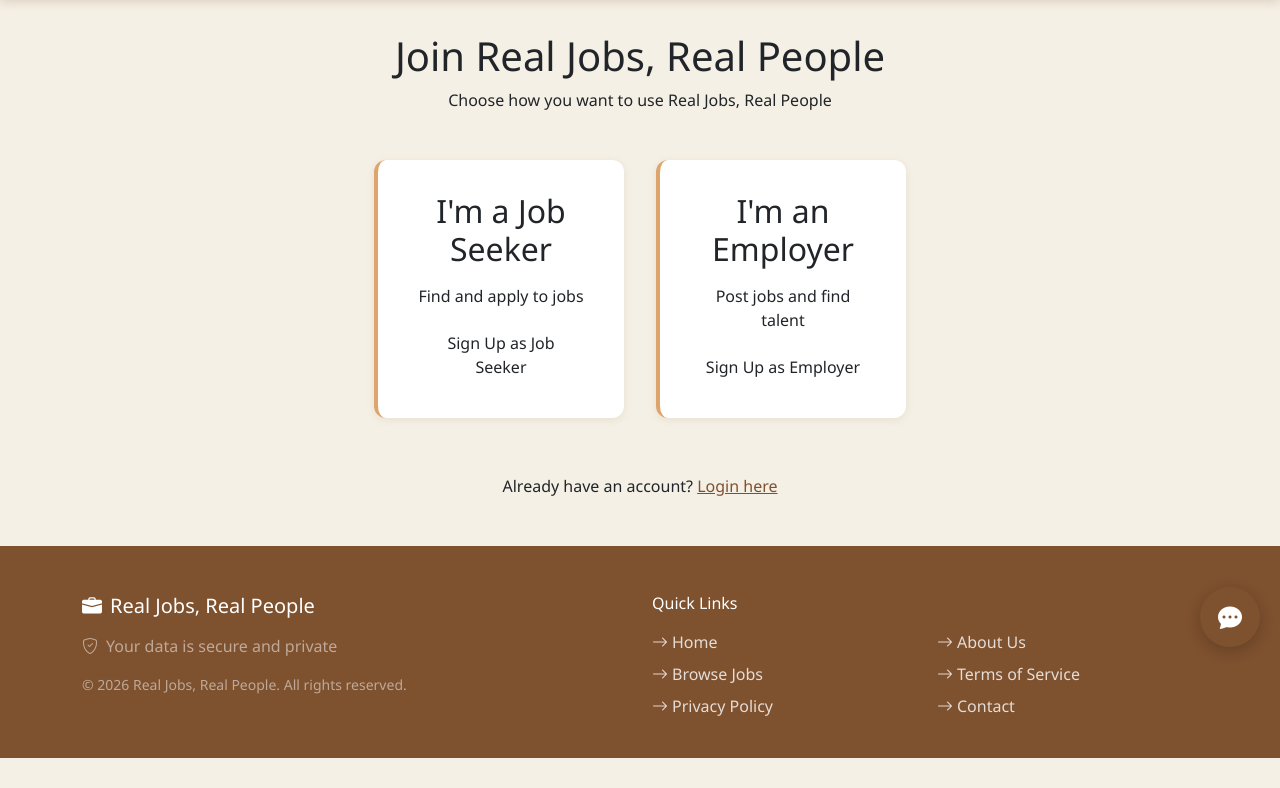
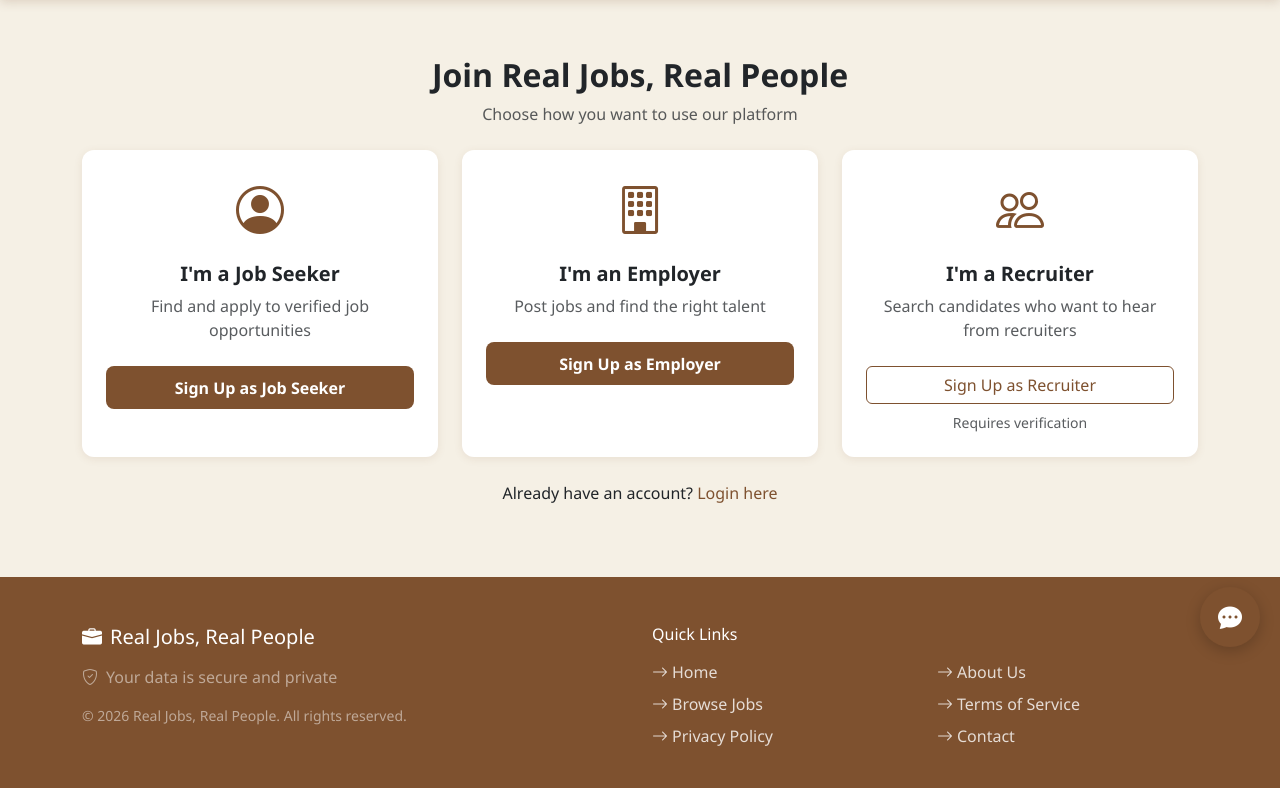
Before and after one commit to mfish324/Job-Board, a Django app: page /signup/ in a window 1280 px wide. Shown: the part 133-921 px from the top of the page. Before the commit the page ends 891 px from the top, so only its background shows below. Run offline with Django 5.2, Linux system fonts and the light colour scheme.

Commit message:
Add recruiter user type with verification and admin approval
- Add recruiter fields to UserProfile (agency, LinkedIn, approval status)
- Add RecruiterSignUpForm and RecruiterProfileForm
- Add recruiter_signup and recruiter_dashboard views
- Modify candidate_search to allow verified recruiters
- Add allow_recruiter_contact opt-in for job seekers
- Add admin approval workflow with bulk actions
- Create recruiter dashboard template showing verification status
- Update signup_choice with recruiter option

🤖 Generated with [Claude Code](https://claude.com/claude-code)

Co-Authored-By: Claude Opus 4.5 <noreply@anthropic.com>

```diff
--- a/jobs/templates/jobs/signup_choice.html
+++ b/jobs/templates/jobs/signup_choice.html
@@ -3,30 +3,53 @@
 {% block title %}Sign Up - Real Jobs, Real People{% endblock %}
 
 {% block content %}
-<div style="max-width: 600px; margin: 0 auto; text-align: center;">
-    <h1>Join Real Jobs, Real People</h1>
-    <p>Choose how you want to use Real Jobs, Real People</p>
+<div class="container py-4">
+    <div class="text-center mb-4">
+        <h1 class="h2 fw-bold">Join Real Jobs, Real People</h1>
+        <p class="text-muted">Choose how you want to use our platform</p>
+    </div>
 
-    <div style="display: flex; gap: 2rem; margin-top: 3rem; justify-content: center;">
-        <div style="flex: 1; max-width: 250px;">
-            <div class="job-card" style="text-align: center; padding: 2rem;">
-                <h2>I'm a Job Seeker</h2>
-                <p style="margin: 1rem 0;">Find and apply to jobs</p>
-                <a href="{% url 'jobseeker_signup' %}" class="btn" style="display: block;">Sign Up as Job Seeker</a>
+    <div class="row justify-content-center g-4">
+        <!-- Job Seeker Card -->
+        <div class="col-md-4">
+            <div class="card h-100 text-center">
+                <div class="card-body p-4">
+                    <i class="bi bi-person-circle text-primary" style="font-size: 3rem;"></i>
+                    <h3 class="h5 fw-bold mt-3">I'm a Job Seeker</h3>
+                    <p class="text-muted mb-4">Find and apply to verified job opportunities</p>
+                    <a href="{% url 'jobseeker_signup' %}" class="btn btn-primary w-100">Sign Up as Job Seeker</a>
+                </div>
             </div>
         </div>
 
-        <div style="flex: 1; max-width: 250px;">
-            <div class="job-card" style="text-align: center; padding: 2rem;">
-                <h2>I'm an Employer</h2>
-                <p style="margin: 1rem 0;">Post jobs and find talent</p>
-                <a href="{% url 'employer_signup' %}" class="btn" style="display: block;">Sign Up as Employer</a>
+        <!-- Employer Card -->
+        <div class="col-md-4">
+            <div class="card h-100 text-center">
+                <div class="card-body p-4">
+                    <i class="bi bi-building text-primary" style="font-size: 3rem;"></i>
+                    <h3 class="h5 fw-bold mt-3">I'm an Employer</h3>
+                    <p class="text-muted mb-4">Post jobs and find the right talent</p>
+                    <a href="{% url 'employer_signup' %}" class="btn btn-primary w-100">Sign Up as Employer</a>
+                </div>
+            </div>
+        </div>
+
+        <!-- Recruiter Card -->
+        <div class="col-md-4">
+            <div class="card h-100 text-center">
+                <div class="card-body p-4">
+                    <i class="bi bi-people text-primary" style="font-size: 3rem;"></i>
+                    <h3 class="h5 fw-bold mt-3">I'm a Recruiter</h3>
+                    <p class="text-muted mb-4">Search candidates who want to hear from recruiters</p>
+                    <a href="{% url 'recruiter_signup' %}" class="btn btn-outline-primary w-100">Sign Up as Recruiter</a>
+                    <small class="text-muted d-block mt-2">Requires verification</small>
+                </div>
             </div>
         </div>
     </div>
 
-    <p style="margin-top: 2rem;">
-        Already have an account? <a href="{% url 'login' %}" style="color: #7e512f;">Login here</a>
+    <p class="text-center mt-4">
+        Already have an account? <a href="{% url 'login' %}" class="text-decoration-none">Login here</a>
     </p>
 </div>
 {% endblock %}
--- a/jobs/urls.py
+++ b/jobs/urls.py
@@ -11,6 +11,7 @@ urlpatterns = [
     path('signup/', views.signup_choice, name='signup_choice'),
     path('signup/jobseeker/', views.jobseeker_signup, name='jobseeker_signup'),
     path('signup/employer/', views.employer_signup, name='employer_signup'),
+    path('signup/recruiter/', views.recruiter_signup, name='recruiter_signup'),
     path('login/', views.user_login, name='login'),
     path('logout/', views.user_logout, name='logout'),
 
@@ -42,6 +43,9 @@ urlpatterns = [
 
     # Employer URLs
     path('employer/dashboard/', views.employer_dashboard, name='employer_dashboard'),
+
+    # Recruiter URLs
+    path('recruiter/dashboard/', views.recruiter_dashboard, name='recruiter_dashboard'),
     path('employer/post-job/', views.post_job, name='post_job'),
     path('employer/job/<int:job_id>/edit/', views.edit_job, name='edit_job'),
     path('employer/job/<int:job_id>/delete/', views.delete_job, name='delete_job'),
--- a/jobs/views.py
+++ b/jobs/views.py
@@ -19,9 +19,9 @@ from .models import (Job, UserProfile, JobApplication, PhoneVerification, EmailV
                      ApplicationTag, ApplicationTagAssignment, EmailTemplate, Notification,
                      EmailLog, Message, EmployerTeam, TeamMember, TeamInvitation, ActivityLog,
                      ChatLog)
-from .forms import JobSeekerSignUpForm, EmployerSignUpForm, JobPostForm, JobApplicationForm
-from .forms import (JobSeekerSignUpForm, EmployerSignUpForm, JobPostForm,
-                   JobApplicationForm, JobSeekerProfileForm, EmployerProfileForm)
+from .forms import (JobSeekerSignUpForm, EmployerSignUpForm, RecruiterSignUpForm,
+                   JobPostForm, JobApplicationForm, JobSeekerProfileForm,
+                   EmployerProfileForm, RecruiterProfileForm)
 from .utils import (generate_verification_code, generate_verification_token,
                    send_phone_verification_code, send_email_verification,
                    format_phone_number, is_valid_phone_number)
@@ -222,6 +222,56 @@ def employer_signup(request):
         form = EmployerSignUpForm()
     return render(request, 'jobs/signup.html', {'form': form, 'user_type': 'Employer'})
 
+
+def recruiter_signup(request):
+    if request.method == 'POST':
+        form = RecruiterSignUpForm(request.POST)
+        if form.is_valid():
+            # Validate phone number
+            phone_number = form.cleaned_data.get('phone_number')
+            if not is_valid_phone_number(phone_number):
+                messages.error(request, 'Please enter a valid phone number.')
+                return render(request, 'jobs/signup.html', {'form': form, 'user_type': 'Recruiter'})
+
+            # Create user
+            user = form.save()
+            username = form.cleaned_data.get('username')
+            password = form.cleaned_data.get('password1')
+            user = authenticate(username=username, password=password)
+            login(request, user)
+
+            # Create phone verification
+            formatted_phone = format_phone_number(phone_number)
+            verification_code = generate_verification_code()
+            PhoneVerification.objects.create(
+                user=user,
+                phone_number=formatted_phone,
+                verification_code=verification_code
+            )
+
+            # Send SMS verification code
+            if send_phone_verification_code(formatted_phone, verification_code):
+                messages.success(request, 'Recruiter account created! Please verify your phone number.')
+            else:
+                messages.warning(request, 'Account created, but we could not send verification code. Please contact support.')
+
+            # Create email verification
+            verification_token = generate_verification_token()
+            EmailVerification.objects.create(
+                user=user,
+                verification_token=verification_token
+            )
+
+            # Send email verification
+            send_email_verification(user, verification_token)
+
+            # Redirect to phone verification
+            return redirect('verify_phone')
+    else:
+        form = RecruiterSignUpForm()
+    return render(request, 'jobs/signup.html', {'form': form, 'user_type': 'Recruiter'})
+
+
 @ratelimit(key='ip', rate='10/m', method='POST', block=True)
 def user_login(request):
     if request.method == 'POST':
@@ -236,6 +286,8 @@ def user_login(request):
             if hasattr(user, 'userprofile'):
                 if user.userprofile.user_type == 'employer':
                     return redirect('employer_dashboard')
+                elif user.userprofile.user_type == 'recruiter':
+                    return redirect('recruiter_dashboard')
             return redirect('home')
         else:
             messages.error(request, 'Invalid username or password.')
@@ -256,6 +308,36 @@ def employer_dashboard(request):
         'jobs': employer_jobs
     }
     return render(request, 'jobs/employer_dashboard.html', context)
+
+
+@login_required
+def recruiter_dashboard(request):
+    """Dashboard for recruiter users showing verification status and candidate search access"""
+    if not hasattr(request.user, 'userprofile') or request.user.userprofile.user_type != 'recruiter':
+        messages.error(request, 'Access denied. Recruiter account required.')
+        return redirect('home')
+
+    profile = request.user.userprofile
+    verification_status = profile.get_recruiter_verification_status()
+    is_fully_verified = profile.is_recruiter_verified()
+
+    # Count candidates available (only if recruiter is verified)
+    candidates_count = 0
+    if is_fully_verified:
+        candidates_count = UserProfile.objects.filter(
+            user_type='job_seeker',
+            profile_searchable=True,
+            allow_recruiter_contact=True
+        ).count()
+
+    context = {
+        'profile': profile,
+        'verification_status': verification_status,
+        'is_fully_verified': is_fully_verified,
+        'candidates_count': candidates_count,
+    }
+    return render(request, 'jobs/recruiter_dashboard.html', context)
+
 
 @login_required
 def post_job(request):
@@ -444,6 +526,8 @@ def edit_profile(request):
 
     if profile.user_type == 'job_seeker':
         form_class = JobSeekerProfileForm
+    elif profile.user_type == 'recruiter':
+        form_class = RecruiterProfileForm
     else:
         form_class = EmployerProfileForm
 
@@ -2209,17 +2293,34 @@ def job_analytics(request, job_id):
 
 @login_required
 def candidate_search(request):
-    """Search for candidates/job seekers (employer only)"""
-    # Verify user is an employer
-    if not hasattr(request.user, 'userprofile') or request.user.userprofile.user_type != 'employer':
-        messages.error(request, 'Access denied. Employer account required.')
-        return redirect('home')
+    """Search for candidates/job seekers (employer or verified recruiter)"""
+    # Verify user is an employer or verified recruiter
+    if not hasattr(request.user, 'userprofile'):
+        messages.error(request, 'Access denied. Employer or recruiter account required.')
+        return redirect('home')
+
+    profile = request.user.userprofile
+    is_employer = profile.user_type == 'employer'
+    is_recruiter = profile.user_type == 'recruiter'
+
+    if not is_employer and not is_recruiter:
+        messages.error(request, 'Access denied. Employer or recruiter account required.')
+        return redirect('home')
+
+    # Recruiters must be fully verified and approved
+    if is_recruiter and not profile.is_recruiter_verified():
+        messages.warning(request, 'Your recruiter account must be fully verified and approved to search candidates.')
+        return redirect('recruiter_dashboard')
 
     # Base queryset: only verified job seekers with searchable profiles
     candidates = UserProfile.objects.filter(
         user_type='job_seeker',
         profile_searchable=True
     ).select_related('user')
+
+    # For recruiters, only show candidates who opted-in to recruiter contact
+    if is_recruiter:
+        candidates = candidates.filter(allow_recruiter_contact=True)
 
     # Only show candidates who have verified (at least email or phone)
     verified_candidates = []
@@ -2293,44 +2394,67 @@ def candidate_search(request):
         'has_resume': has_resume,
         'has_linkedin': has_linkedin,
         'all_locations': all_locations,
-        'total_results': candidates.count()
+        'total_results': candidates.count(),
+        'is_recruiter': is_recruiter,
     }
     return render(request, 'jobs/candidate_search.html', context)
 
 
 @login_required
 def candidate_detail(request, profile_id):
-    """View candidate profile details (employer only)"""
-    # Verify user is an employer
-    if not hasattr(request.user, 'userprofile') or request.user.userprofile.user_type != 'employer':
-        messages.error(request, 'Access denied. Employer account required.')
-        return redirect('home')
-
-    profile = get_object_or_404(UserProfile, id=profile_id, user_type='job_seeker')
+    """View candidate profile details (employer or verified recruiter)"""
+    # Verify user is an employer or verified recruiter
+    if not hasattr(request.user, 'userprofile'):
+        messages.error(request, 'Access denied. Employer or recruiter account required.')
+        return redirect('home')
+
+    user_profile = request.user.userprofile
+    is_employer = user_profile.user_type == 'employer'
+    is_recruiter = user_profile.user_type == 'recruiter'
+
+    if not is_employer and not is_recruiter:
+        messages.error(request, 'Access denied. Employer or recruiter account required.')
+        return redirect('home')
+
+    # Recruiters must be fully verified and approved
+    if is_recruiter and not user_profile.is_recruiter_verified():
+        messages.warning(request, 'Your recruiter account must be fully verified and approved to view candidates.')
+        return redirect('recruiter_dashboard')
+
+    candidate_profile = get_object_or_404(UserProfile, id=profile_id, user_type='job_seeker')
 
     # Check if profile is searchable
-    if not profile.profile_searchable:
+    if not candidate_profile.profile_searchable:
         messages.error(request, 'This candidate profile is not available.')
         return redirect('candidate_search')
 
+    # For recruiters, also check if candidate opted-in to recruiter contact
+    if is_recruiter and not candidate_profile.allow_recruiter_contact:
+        messages.error(request, 'This candidate has not opted-in to recruiter contact.')
+        return redirect('candidate_search')
+
     # Check if candidate is verified
-    if not profile.is_verified():
+    if not candidate_profile.is_verified():
         messages.error(request, 'This candidate has not completed verification.')
         return redirect('candidate_search')
 
-    # Get employer's jobs for potential "invite to apply" feature
-    employer_jobs = Job.objects.filter(posted_by=request.user, is_active=True)
-
-    # Check if this candidate has applied to any of the employer's jobs
-    applied_jobs = JobApplication.objects.filter(
-        applicant=profile.user,
-        job__posted_by=request.user
-    ).select_related('job')
+    # Get employer's jobs for potential "invite to apply" feature (employers only)
+    employer_jobs = []
+    applied_jobs = []
+    if is_employer:
+        employer_jobs = Job.objects.filter(posted_by=request.user, is_active=True)
+        # Check if this candidate has applied to any of the employer's jobs
+        applied_jobs = JobApplication.objects.filter(
+            applicant=candidate_profile.user,
+            job__posted_by=request.user
+        ).select_related('job')
 
     context = {
-        'candidate': profile,
+        'candidate': candidate_profile,
         'employer_jobs': employer_jobs,
         'applied_jobs': applied_jobs,
+        'is_recruiter': is_recruiter,
+        'recruiter_display_name': user_profile.get_recruiter_display_name() if is_recruiter else None,
     }
     return render(request, 'jobs/candidate_detail.html', context)
 
```
Also changed, not shown: jobs/admin.py (+26 -5 lines), jobs/forms.py (+132 -1 lines), jobs/models.py (+62 -0 lines), jobs/templates/jobs/recruiter_dashboard.html (added, +226 -0 lines), jobs/migrations/0013_add_recruiter_user_type.py (added).
